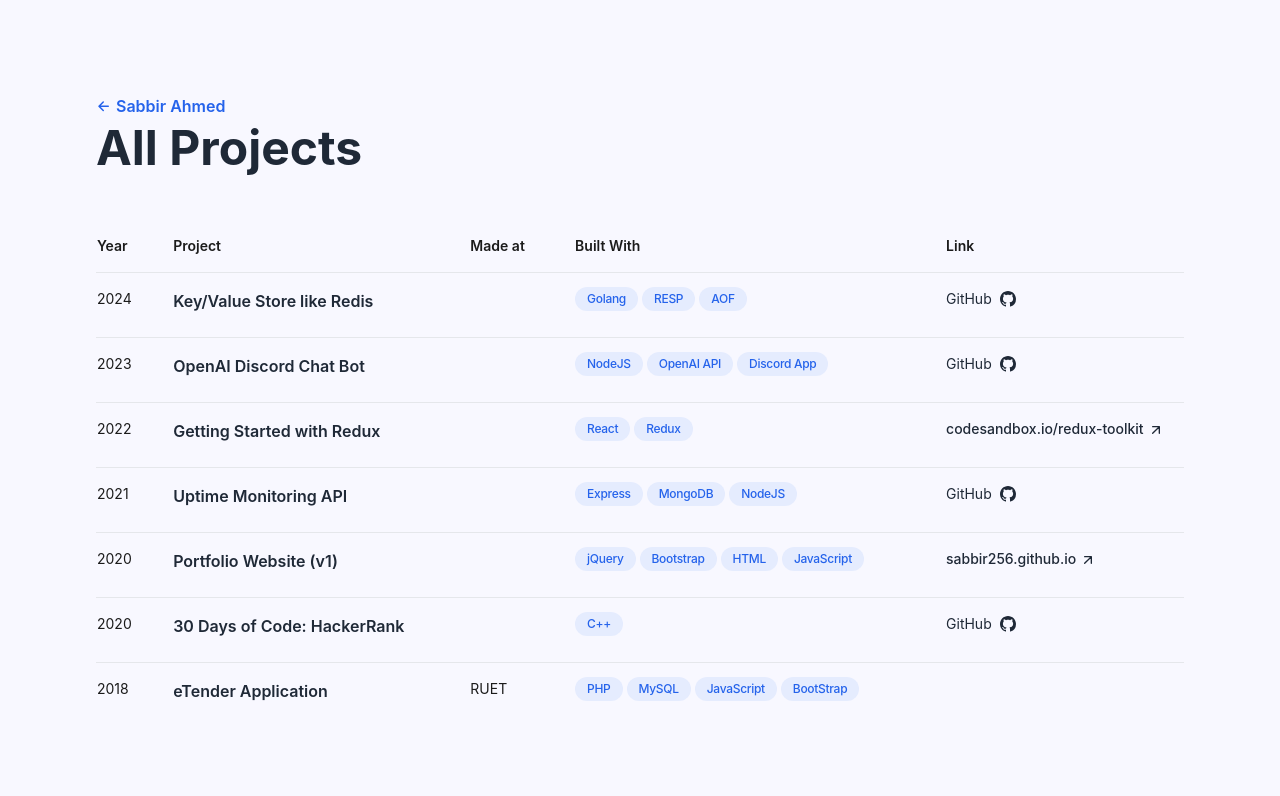
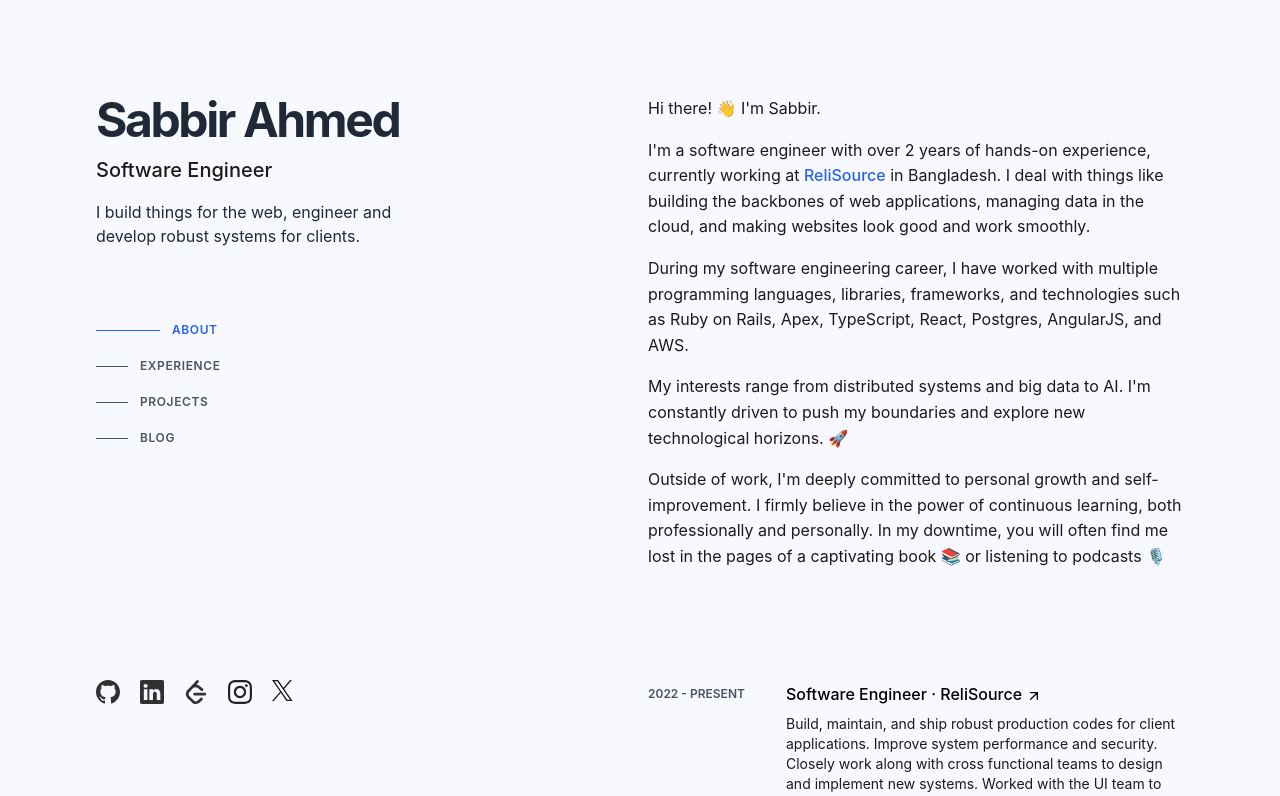
Before and after one commit to Sabbir256/sabbir256.github.io, a React (Vite) app: page /portfolio/archive in a window 1280 px wide. Shown: the top 796 px of the page. Built offline with nearby package versions, Linux system fonts and the light colour scheme.

Commit message:
move archive portion to separate repository

```diff
--- a/package.json
+++ b/package.json
@@ -15,7 +15,6 @@
   "dependencies": {
     "react": "^18.2.0",
     "react-dom": "^18.2.0",
-    "react-router-dom": "^6.23.1",
     "react-scroll": "^1.9.0"
   },
   "devDependencies": {
--- a/src/components/Projects.tsx
+++ b/src/components/Projects.tsx
@@ -1,6 +1,5 @@
 import Title from "@/components/ui/Title";
 import { IconArrowRight } from "@/icons";
-import { Link } from "react-router-dom";
 
 function Projects() {
   return (
@@ -29,16 +28,17 @@
       />
 
       <div>
-        <Link
-          to="/portfolio/archive"
+        <a
+          href="https://sabbir256.github.io/archive"
           className="group leading-tight font-semibold relative transition-colors inline-flex items-center"
+          rel="noreferrer noopener"
         >
           <span className="relative">
             <h3>View Full Project Archive</h3>
             <span className="absolute w-0 h-[1px] bg-blue-600 left-0 bottom-0 group-hover:w-full transition-[width]"></span>
           </span>
           <IconArrowRight className="ml-1 size-4 group-hover:translate-x-2 transition-transform" />
-        </Link>
+        </a>
       </div>
     </section>
   );
--- a/src/main.tsx
+++ b/src/main.tsx
@@ -2,28 +2,9 @@
 import ReactDOM from "react-dom/client";
 import App from "./App.tsx";
 import "./index.css";
-import { createBrowserRouter, RouterProvider } from "react-router-dom";
-import ArchivePage from "@/pages/ArchivePage.tsx";
-import NotFoundPage from "@/pages/NotFoundPage.tsx";
-
-const router = createBrowserRouter([
-  {
-    path: "/",
-    element: <App />,
-    errorElement: <NotFoundPage />,
-  },
-  {
-    path: "/portfolio",
-    element: <App />,
-  },
-  {
-    path: "/portfolio/archive",
-    element: <ArchivePage />,
-  },
-]);
 
 ReactDOM.createRoot(document.getElementById("root")!).render(
   <React.StrictMode>
-    <RouterProvider router={router} />
+    <App />
   </React.StrictMode>
 );
--- a/src/pages/ArchivePage.tsx
+++ /dev/null
@@ -1,152 +0,0 @@
-import Title from "@/components/ui/Title";
-import { IconArrowRight, IconGithub } from "@/icons";
-import { Link } from "react-router-dom";
-
-function ArchivePage() {
-  return (
-    <div className="min-h-screen max-w-screen-xl px-6 py-12 md:px-12 md:py-20 lg:px-24 mx-auto lg:py-24">
-      <Link
-        to="/portfolio/"
-        className="group leading-tight font-semibold text-base relative transition-colors text-blue-600 inline-flex items-center mb-2"
-      >
-        <IconArrowRight className="rotate-180 mr-1 size-4 transition-transform group-hover:-translate-x-2" />
-        Sabbir Ahmed
-      </Link>
-
-      <h1 className="text-4xl sm:text-5xl font-bold text-gray-800">
-        All Projects
-      </h1>
-
-      <table className="w-full mt-12 text-left border-collapse">
-        <thead className="sticky top-0 z-10 border-b px-6 py-5">
-          <tr>
-            <th className="py-4 pr-8 text-sm font-semibold">Year</th>
-            <th className="py-4 pr-8 text-sm font-semibold">Project</th>
-            <th className="py-4 pr-8 text-sm font-semibold hidden lg:table-cell">
-              Made at
-            </th>
-            <th className="py-4 pr-8 text-sm font-semibold hidden lg:table-cell">
-              Built With
-            </th>
-            <th className="py-4 pr-8 text-sm font-semibold hidden sm:table-cell">
-              Link
-            </th>
-          </tr>
-        </thead>
-        <tbody>
-          <TableRow
-            year="2024"
-            title="Key/Value Store like Redis"
-            builtWith={["Golang", "RESP", "AOF"]}
-            github="https://github.com/Sabbir256/fastdb"
-          />
-          <TableRow
-            year="2023"
-            title="OpenAI Discord Chat Bot"
-            github="https://github.com/Sabbir256/GPT-3.5"
-            builtWith={["NodeJS", "OpenAI API", "Discord App"]}
-          />
-          <TableRow
-            year="2022"
-            title="Getting Started with Redux"
-            url="https://codesandbox.io/p/sandbox/redux-toolkit-q0qcyp"
-            builtWith={["React", "Redux"]}
-            viewUrl="codesandbox.io/redux-toolkit"
-          />
-          <TableRow
-            year="2021"
-            title="Uptime Monitoring API"
-            github="https://github.com/Sabbir256/uptime-monitoring-application"
-            builtWith={["Express", "MongoDB", "NodeJS"]}
-          />
-          <TableRow
-            year="2020"
-            title="Portfolio Website (v1)"
-            builtWith={["jQuery", "Bootstrap", "HTML", "JavaScript"]}
-            url="https://sabbir256.github.io"
-            viewUrl="sabbir256.github.io"
-          />
-          <TableRow
-            year="2020"
-            title="30 Days of Code: HackerRank"
-            github="https://github.com/Sabbir256/30-days-of-code"
-            builtWith={["C++"]}
-          />
-          <TableRow
-            year="2018"
-            title="eTender Application"
-            madeAt="RUET"
-            builtWith={["PHP", "MySQL", "JavaScript", "BootStrap"]}
-          />
-        </tbody>
-      </table>
-    </div>
-  );
-}
-
-type TableRowProps = {
-  year: string;
-  title: string;
-  madeAt?: string;
-  builtWith?: string[];
-  url?: string;
-  viewUrl?: string;
-  github?: string;
-};
-
-function TableRow({
-  year,
-  title,
-  madeAt,
-  builtWith,
-  url,
-  viewUrl,
-  github,
-}: TableRowProps) {
-  return (
-    <tr className="border-b last:border-none">
-      <td className="py-4 pr-4 align-top text-sm">{year}</td>
-      <td className="py-4 pr-4 align-top text-md font-semibold text-gray-800">
-        <div className="hidden sm:block">{title}</div>
-        <div className="block sm:hidden">
-          {url && <Title title={title} url={url} />}
-          {github && <Title title={title} url={github} />}
-          {!(url || github) && <div>{title}</div>}
-        </div>
-      </td>
-      <td className="py-4 pr-4 align-top text-sm hidden lg:table-cell">
-        {madeAt}
-      </td>
-      <td className="py-4 pr-4 align-top text-sm hidden lg:table-cell">
-        <ul className="flex flex-wrap -translate-y-1.5">
-          {builtWith &&
-            builtWith.map((name, idx) => (
-              <li className="my-1 mr-1" key={idx + name}>
-                <div className="bg-blue-500/10 rounded-full px-3 py-1 text-xs text-blue-600 tracking-tight font-medium">
-                  {name}
-                </div>
-              </li>
-            ))}
-        </ul>
-      </td>
-      <td className="py-4 text-sm font-medium text-gray-800 align-top hidden sm:table-cell">
-        {url && viewUrl && <Title title={viewUrl} url={url} />}
-        {github && (
-          <a
-            href={github}
-            className="hover:text-blue-600"
-            target="_blank"
-            rel="noreferrer noopener"
-          >
-            <div className="inline-flex items-center font-normal">
-              GitHub
-              <IconGithub className="ml-2 size-4" />
-            </div>
-          </a>
-        )}
-      </td>
-    </tr>
-  );
-}
-
-export default ArchivePage;
```
Also changed, not shown: 1 other file (tests, documents, lock files or other folders).
